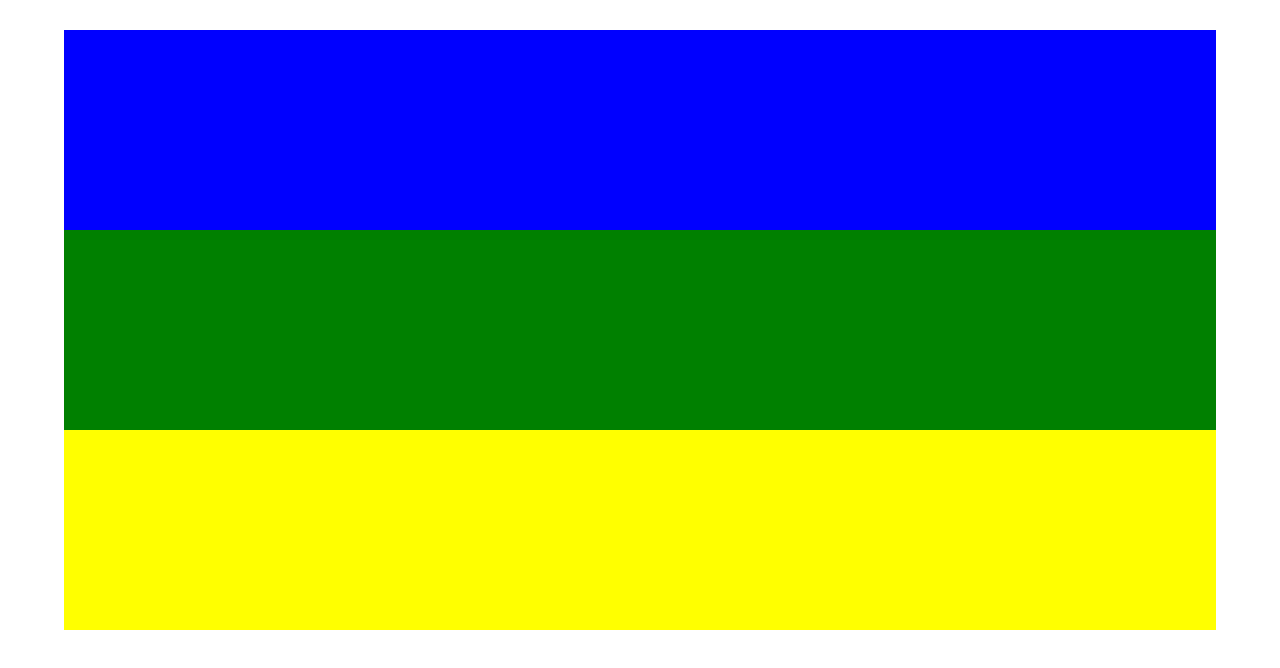
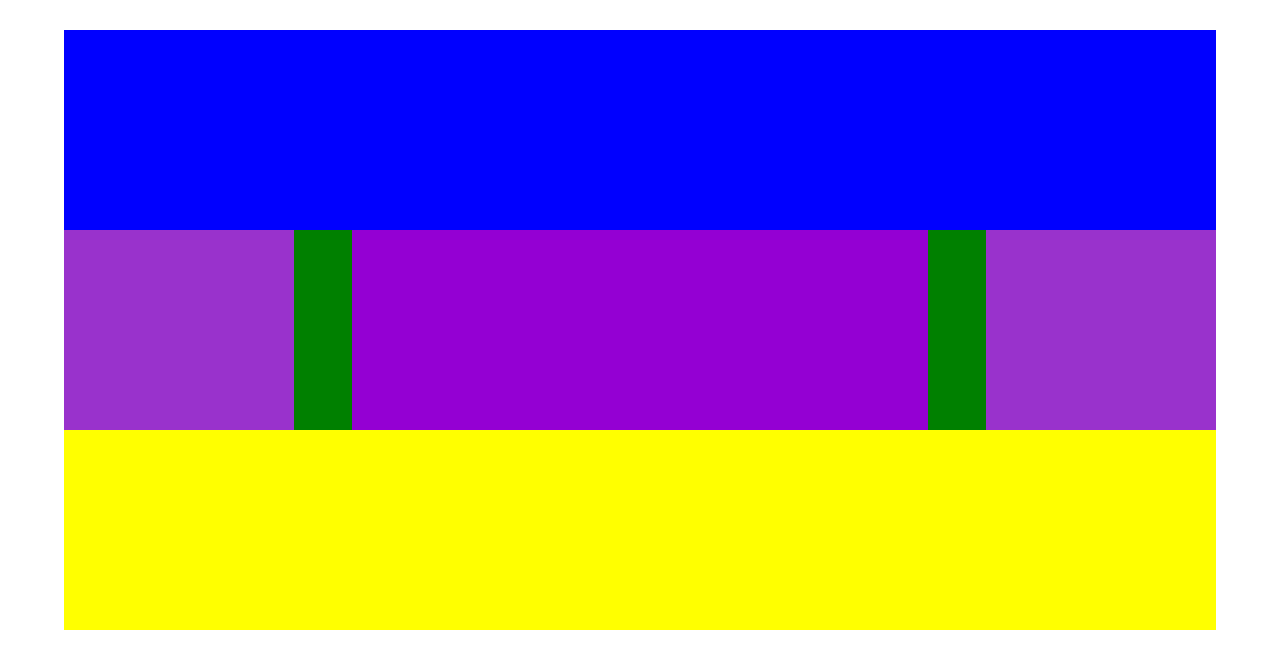
Before and after one commit to alessiogarifo92/htmlcss-struttura-wp, a plain HTML site: page index.html in a window 1280 px wide. Drawn offline with Linux system fonts and the light colour scheme.

Commit message:
impostazione colonne di main

```diff
--- a/css/style.css
+++ b/css/style.css
@@ -31,6 +31,32 @@ main{
   /* fine debug */
 }
 
+main::after{
+  content: '';
+  display: table;
+  clear: both;
+}
+
+aside{
+  background-color: #9932CC;
+  width: 20%;
+  float: left;
+  /* debug */
+  height: 200px;
+    /* fine debug */
+}
+
+section{
+  background-color: #9400D3;
+  width: 50%;
+  float: left;
+  margin: 0 5%;
+  /* debug */
+  height: 200px;
+    /* fine debug */
+}
+
+
 footer{
   /* debug */
   height: 200px;
--- a/index.html
+++ b/index.html
@@ -17,6 +17,21 @@
       <!-- blocco centrale -->
       <main>
 
+        <!-- colonna sinistra -->
+        <aside>
+
+        </aside>
+
+        <!-- colonna centrale  -->
+        <section>
+
+        </section>
+
+        <!-- colonna destra -->
+        <aside>
+
+        </aside>
+
       </main>
 
       <!-- blocco finale pie di pagina -->
```
